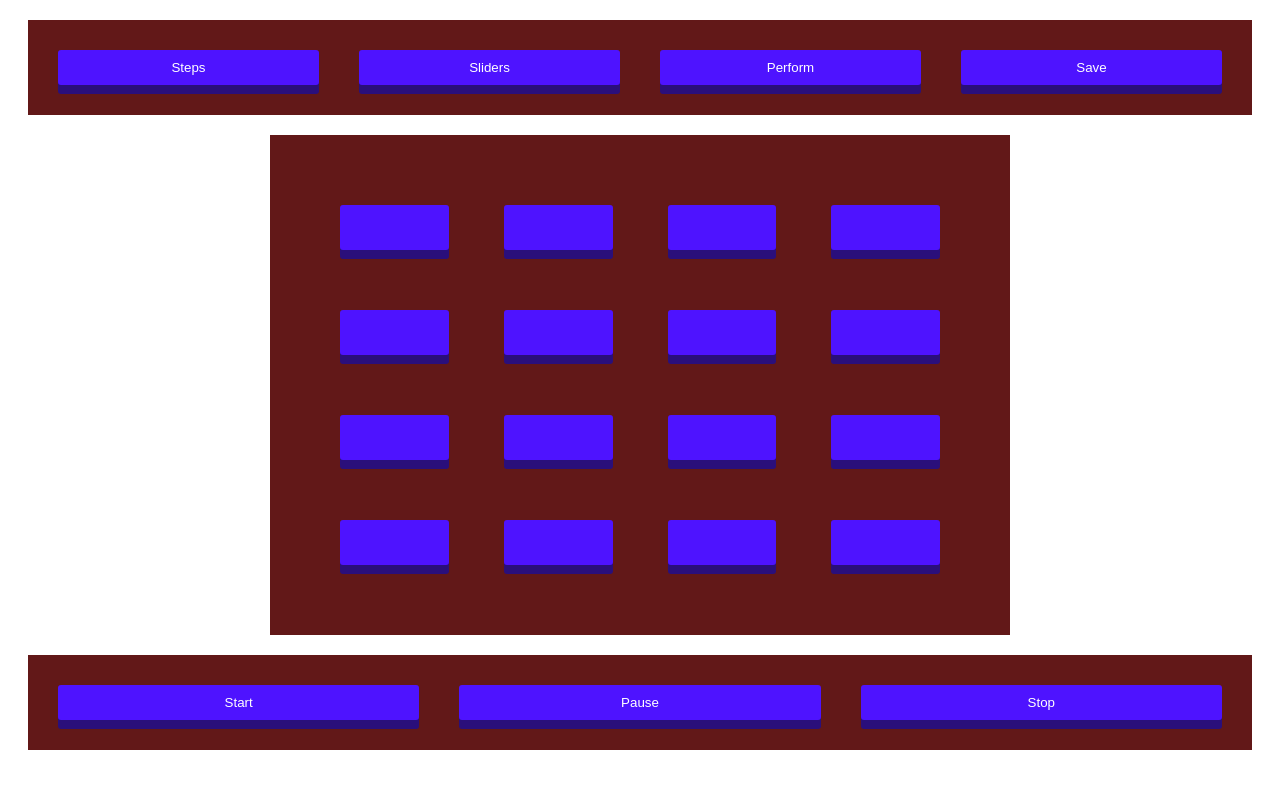
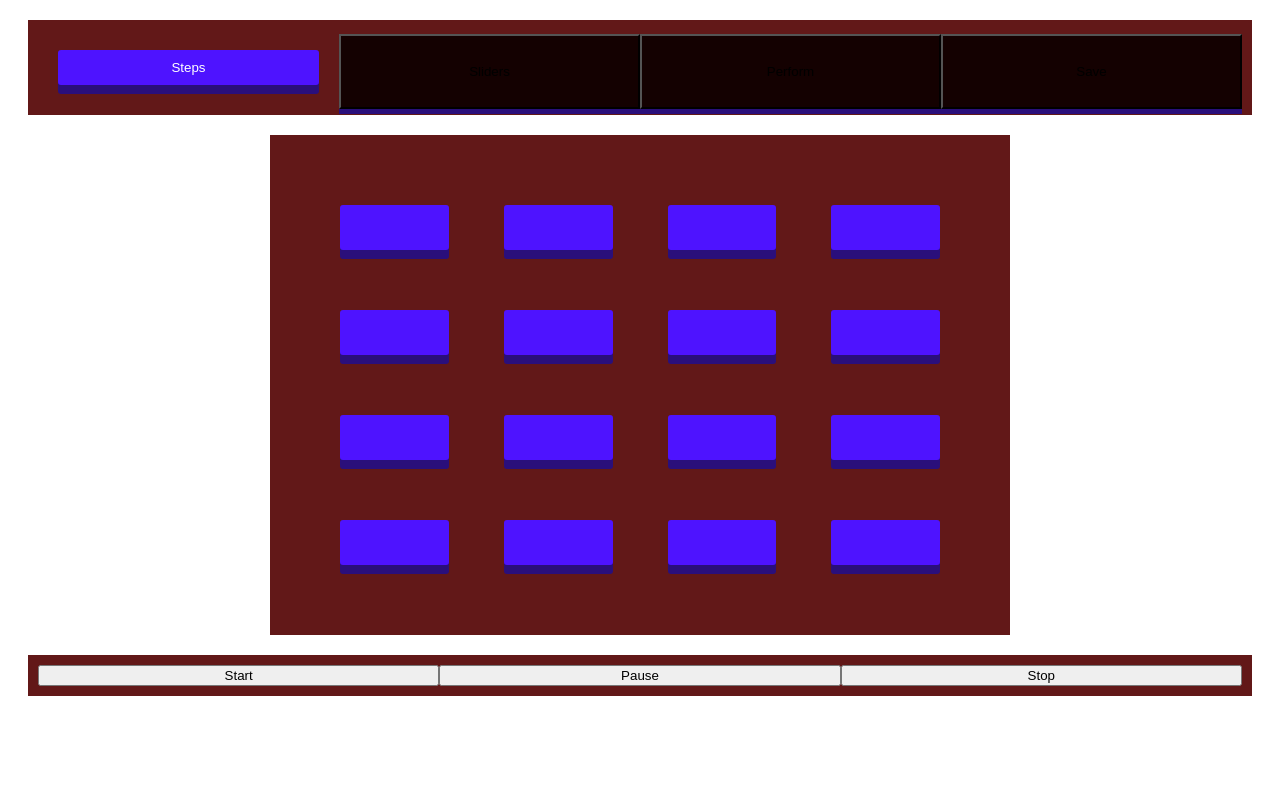
Before and after one commit to eric-simmons/grooveBoxReact, a React (Create React App) app: page / in a window 1280 px wide. Shown: the top 788 px of the page. Built offline with nearby package versions, Linux system fonts and the light colour scheme.

Commit message:
toggle classes

```diff
--- a/src/components/Grid.js
+++ b/src/components/Grid.js
@@ -10,8 +10,9 @@ const Grid = () => {
                 {state.steps.map((step, i) => (
                     <Button
                         key={step + i}
+                        className={step.className}
                         onClick={() => {
-                            console.log('clicked')
+                            console.log(step)
                             dispatch({
                                 type: TOGGLE_STEP,
                                 payload: step.stepId
--- a/src/components/button.js
+++ b/src/components/button.js
@@ -3,10 +3,12 @@ const Button = ({ className, ...restOfProps }) => {
 
     return (
         <button
-            className="btn"
+            // className='btn'
+            className={className}
             {...restOfProps}
             >
         </button>
+
     )
 }
 
--- a/src/components/sequencer.js
+++ b/src/components/sequencer.js
@@ -19,7 +19,6 @@ const Sequencer = () => {
                                     id: slider.stepId,
                                     value: event.target.value
                                 }
-
                             })
                         }}
                     />
```
